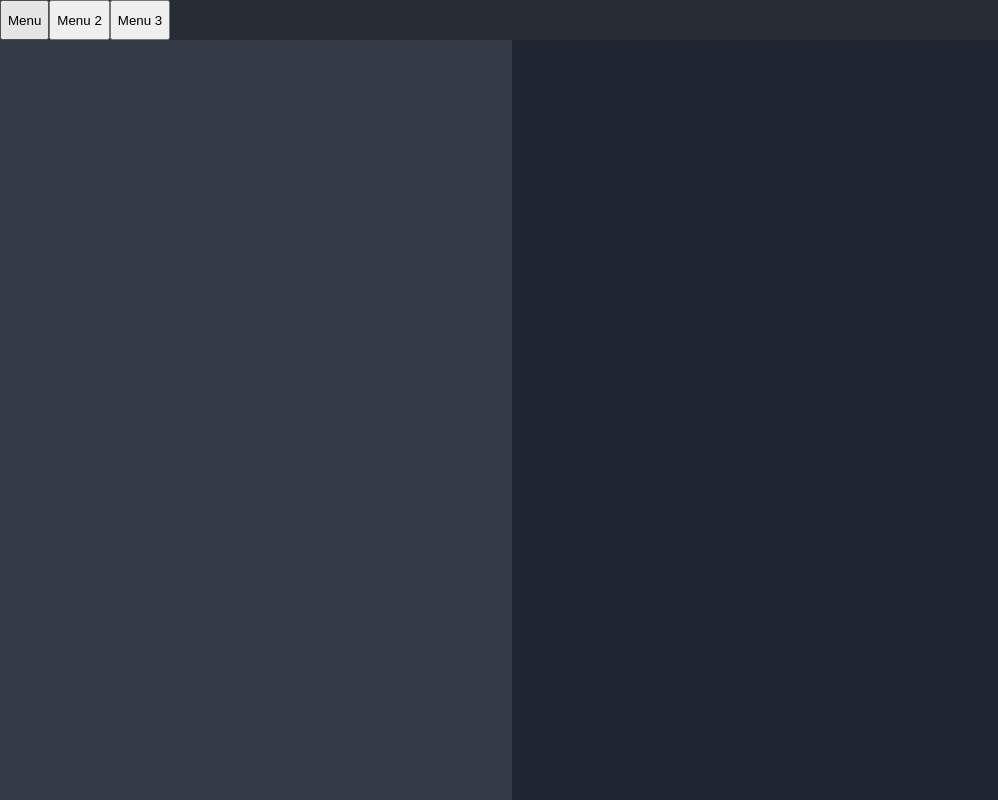
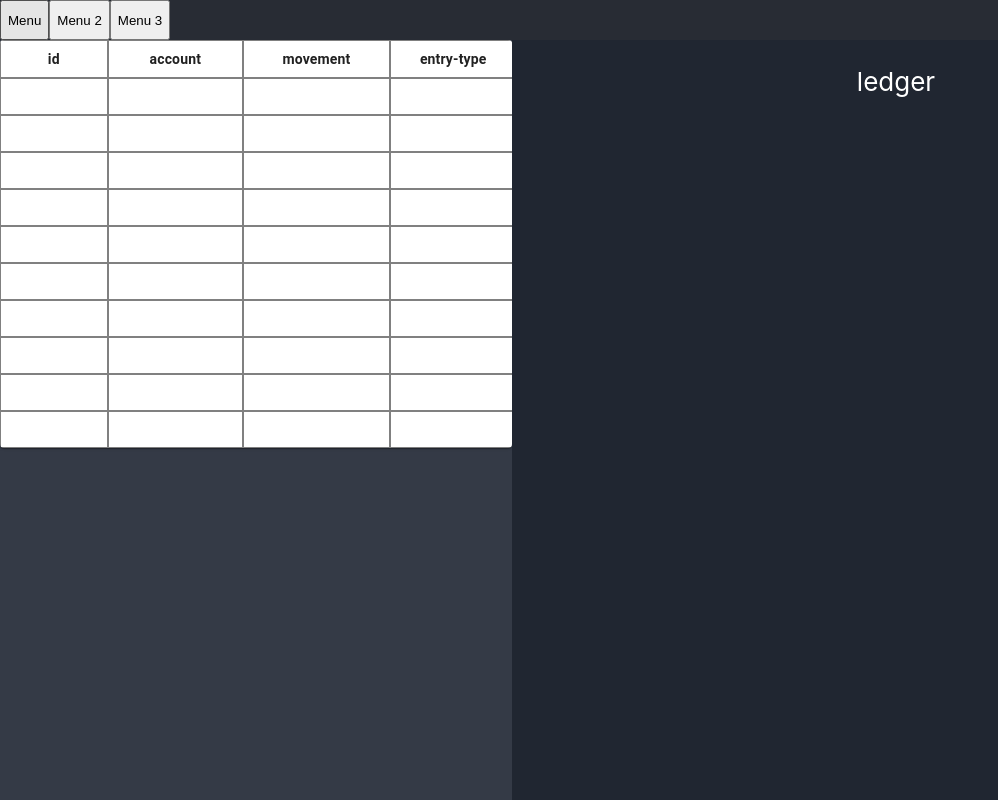
Before and after one commit to Flavio-Daniel/accounting-board, a React (Create React App) app: page / in a window 1280 px wide. Shown: the top 800 px of the page, without its empty margins (0-998 px from the left). Built offline with nearby package versions, Linux system fonts and the light colour scheme.

Commit message:
create initial input on table handling

```diff
--- a/package.json
+++ b/package.json
@@ -3,6 +3,9 @@
   "version": "0.1.0",
   "private": true,
   "dependencies": {
+    "@emotion/react": "^11.7.1",
+    "@emotion/styled": "^11.6.0",
+    "@mui/material": "^5.2.4",
     "@testing-library/jest-dom": "^5.16.0",
     "@testing-library/react": "^11.2.7",
     "@testing-library/user-event": "^12.8.3",
--- a/src/App.css
+++ b/src/App.css
@@ -24,7 +24,7 @@
   color: white;
 }
 
-.App-logic {
+.logic-container {
   background-color: #282c34;
   display: grid;
   grid-template-columns: 40% 60%;
@@ -34,26 +34,51 @@
   color: white;
 }
 
-.App-movements-table {
+.movements-container {
   background-color: #343a46;
   min-height: 200vh;
   display: flex;
+  flex-direction: column;
   align-items: center;
-  justify-content: center;
+  justify-content: flex-start;
   font-size: calc(10px + 2vmin);
   color: white;
 }
 
-.App-ledger {
-  background-color: #202631;
+.movements {
+  background-color: #343a46;
   min-height: 200vh;
   display: flex;
+  flex-direction: column;
   align-items: center;
-  justify-content: center;
+  justify-content: flex-start;
   font-size: calc(10px + 2vmin);
   color: white;
 }
 
-.App-link {
-  color: #61dafb;
+.ledger-container {
+  background-color: #202631;
+  min-height: 200vh;
+  display: flex;
+  flex-direction: column;
+  align-items: center;
+  justify-content: flex-start;
+  font-size: calc(10px + 2vmin);
+  color: white;
 }
+
+.ledger {
+  background-color: #202631;
+  min-height: 200vh;
+  display: flex;
+  flex-direction: column;
+  align-items: center;
+  justify-content: flex-start;
+  font-size: calc(10px + 2vmin);
+  color: white;
+}
+
+.TextField-without-border-radius fieldset {
+  border: 0;
+  padding: 0;
+}
--- a/src/App.js
+++ b/src/App.js
@@ -1,4 +1,6 @@
 import './App.css';
+import Ledger from './components/ledger'
+import MovementsTable from './components/movements-table'
 
 function App() {
   return (
@@ -9,9 +11,13 @@ function App() {
           <button>Menu 2</button>
           <button>Menu 3</button>
         </div>
-        <div className="App-logic">
-          <div className="App-movements-table">teste</div>
-          <div className="App-ledger">teste 2</div>
+        <div className="logic-container">
+          <div className="movements-container">
+            <MovementsTable defaultRowsNumber={10}></MovementsTable>
+          </div>
+          <div className="ledger-container">
+            <Ledger></Ledger>
+          </div>
         </div>
       </div>
     </div>
--- /dev/null
+++ b/src/components/empty-cell.js
@@ -0,0 +1,28 @@
+import React from 'react';
+import InputUnstyled from '@mui/base/InputUnstyled';
+import TextField from '@mui/material/TextField';
+
+const handleChange = (event, column) => {
+  console.log(column);
+  console.log(event.target.value);
+}
+
+
+const InputCell = ( { column } ) => {
+
+    return (
+      <div className="TextField-without-border-radius">
+        <TextField
+          className="empty-cell"
+          autoComplete="none"
+          fullWidth
+          onChange={(e) => handleChange(e, column)}
+          inputProps={{
+            style: {
+              padding: 0
+            }}}/>
+      </div>
+    );
+  };
+
+export default InputCell;
--- /dev/null
+++ b/src/components/ledger.js
@@ -0,0 +1,12 @@
+import React, { useEffect, useState } from 'react';
+
+const Ledger = () => {
+
+    return (
+      <div className="App-ledger">
+       <p>ledger</p>
+      </div>
+    );
+  };
+
+export default Ledger;
--- /dev/null
+++ b/src/components/movements-table.js
@@ -0,0 +1,41 @@
+import React from 'react';
+import Table from '@mui/material/Table';
+import TableBody from '@mui/material/TableBody';
+import TableCell from '@mui/material/TableCell';
+import TableContainer from '@mui/material/TableContainer';
+import TableHead from '@mui/material/TableHead';
+import TableRow from '@mui/material/TableRow';
+import Paper from '@mui/material/Paper';
+import InputCell from '../components/empty-cell'
+
+const MovementsTable = ({ defaultRowsNumber }) => {
+
+  const rowNumber = Array(defaultRowsNumber).fill().map((element, index) => index + 1)
+  const columns = ["id", "account", "movement", "entry-type", "amount"]
+
+  const table =
+    <TableContainer component={Paper}>
+      <Table sx={{ minWidth: 650 }} size="small" stickyHeader
+      id="movements"
+      >
+        {/* todo: maybe the table head and body could be different components */}
+        <TableHead>
+          <TableRow>
+            {columns.map((column) => (<TableCell align="center" sx={{ border: '1px solid grey' }}><strong>{column}</strong></TableCell>))}
+          </TableRow>
+        </TableHead>
+        <TableBody>
+          {rowNumber.map((row) => (
+            <TableRow key={row}>
+              {columns.map((column) => (<TableCell align="left" sx={{ border: '1px solid grey' }} id={column + "_" + row}><InputCell column={column}></InputCell></TableCell>))}
+            </TableRow>
+          ))}
+        </TableBody>
+      </Table>
+    </TableContainer>
+
+  console.log(typeof(table));
+  return (table);
+};
+
+export default MovementsTable;
```
Also changed, not shown: 1 other file (tests, documents, lock files or other folders).
